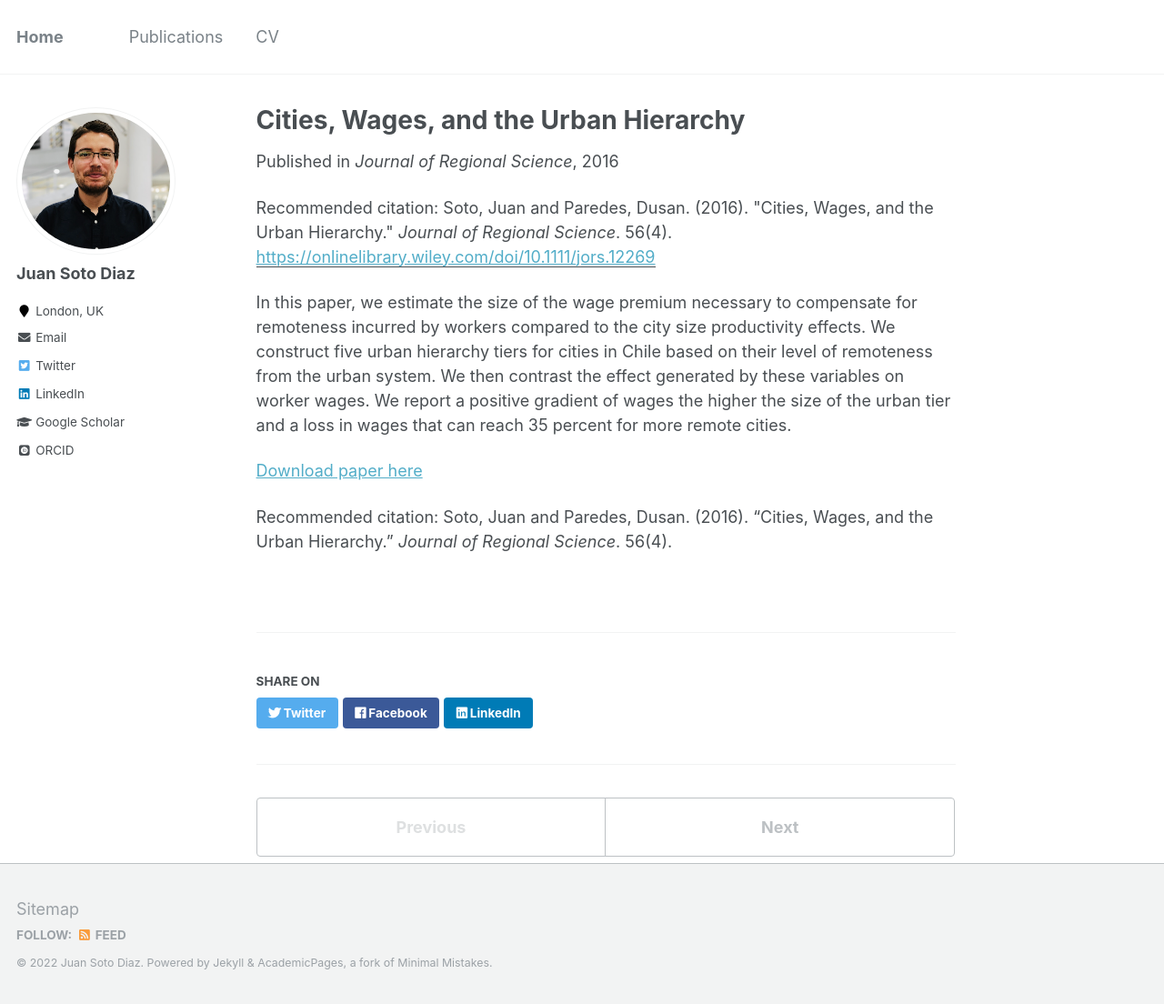
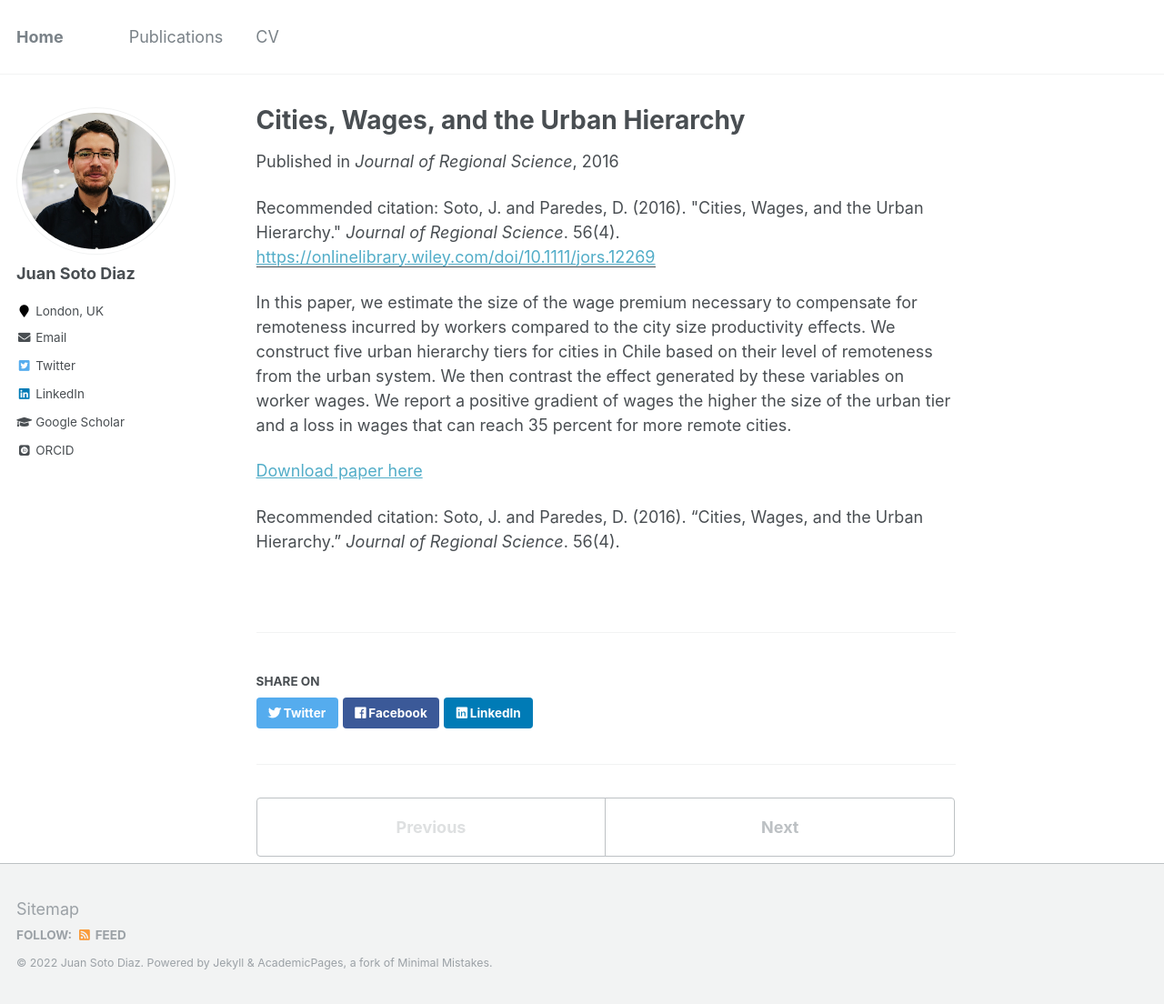
Before and after one commit to pedrofierroz87/pedrofierroz87.github.io, a Jekyll site: the page built from _publications/2009-10-01-paper-title-number-1.md, in a window 1280 px wide and 1104 px high. Shown: the whole window at 91% size. Built offline with Jekyll 4.4.1, drawn with Linux system fonts in a browser that asks for light colours; some web fonts are replaced.

Commit message:
Update 2009-10-01-paper-title-number-1.md

```diff
--- a/_publications/2009-10-01-paper-title-number-1.md
+++ b/_publications/2009-10-01-paper-title-number-1.md
@@ -6,10 +6,10 @@ excerpt: 'In this paper, we estimate the size of the wage premium necessary to c
 date: 2016-05-06
 venue: 'Journal of Regional Science'
 paperurl: 'https://onlinelibrary.wiley.com/doi/10.1111/jors.12269'
-citation: 'Soto, Juan and Paredes, Dusan. (2016). &quot;Cities, Wages, and the Urban Hierarchy.&quot; <i>Journal of Regional Science</i>. 56(4).'
+citation: 'Soto, J. and Paredes, D. (2016). &quot;Cities, Wages, and the Urban Hierarchy.&quot; <i>Journal of Regional Science</i>. 56(4).'
 ---
 In this paper, we estimate the size of the wage premium necessary to compensate for remoteness incurred by workers compared to the city size productivity effects. We construct five urban hierarchy tiers for cities in Chile based on their level of remoteness from the urban system. We then contrast the effect generated by these variables on worker wages. We report a positive gradient of wages the higher the size of the urban tier and a loss in wages that can reach 35 percent for more remote cities.
 
 [Download paper here](https://onlinelibrary.wiley.com/doi/epdf/10.1111/jors.12269)
 
-Recommended citation: Soto, Juan and Paredes, Dusan. (2016). "Cities, Wages, and the Urban Hierarchy." <i>Journal of Regional Science</i>. 56(4).
+Recommended citation: Soto, J. and Paredes, D. (2016). "Cities, Wages, and the Urban Hierarchy." <i>Journal of Regional Science</i>. 56(4).
```
